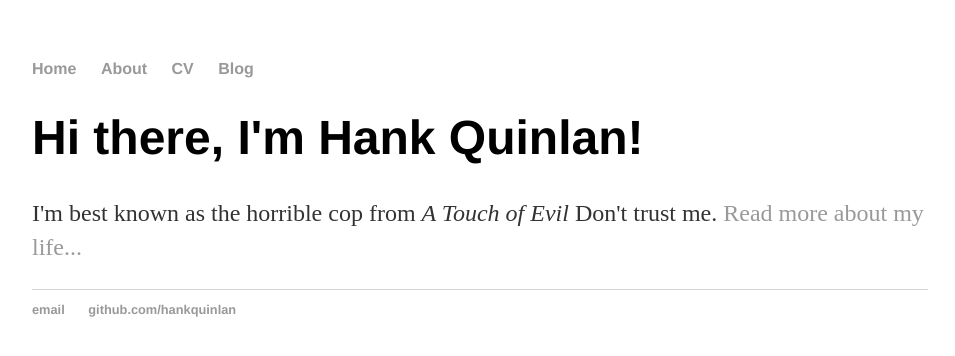
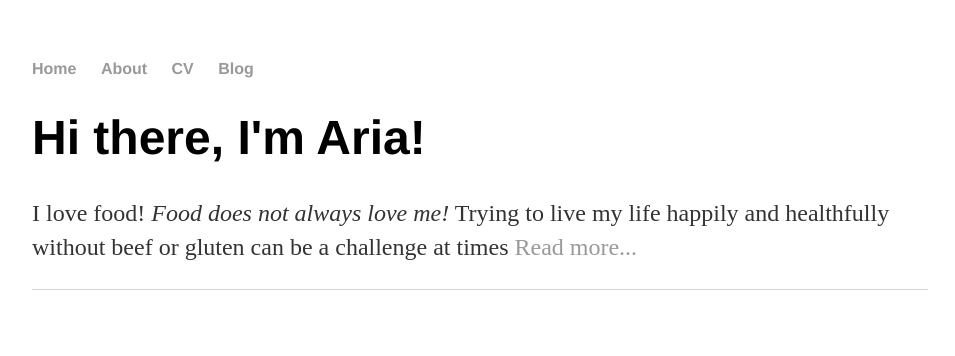
Before and after one commit to Sweetbasil0716/ariag.github.io, a plain HTML site: page index.html in a window 1280 px wide. Shown: the whole page, without its empty margins (160-1115 px from the left). Drawn offline with Linux system fonts and the light colour scheme.

Commit message:
Update index.html

```diff
--- a/index.html
+++ b/index.html
@@ -1,7 +1,7 @@
 <!DOCTYPE html>
 <html>
 	<head>
-		<title>Hank Quinlan, Horrible Cop</title>
+		<title>Aria G, Food Lover</title>
 		<!-- link to main stylesheet -->
 		<link rel="stylesheet" type="text/css" href="/css/main.css">
 	</head>
@@ -16,14 +16,13 @@
 		</nav>
 		<div class="container">
     		<div class="blurb">
-        		<h1>Hi there, I'm Hank Quinlan!</h1>
-				<p>I'm best known as the horrible cop from <em>A Touch of Evil</em> Don't trust me. <a href="/about">Read more about my life...</a></p>
+        		<h1>Hi there, I'm Aria!</h1>
+				<p>I love food! <em>Food does not always love me!</em> Trying to live my life happily and healthfully without beef or gluten can be a challenge at times <a href="/about">Read more...</a></p>
     		</div><!-- /.blurb -->
 		</div><!-- /.container -->
 		<footer>
     		<ul>
-        		<li><a href="mailto:hankquinlanhub@gmail.com">email</a></li>
-        		<li><a href="https://github.com/hankquinlan">github.com/hankquinlan</a></li>
+
 			</ul>
 		</footer>
 	</body>
```
